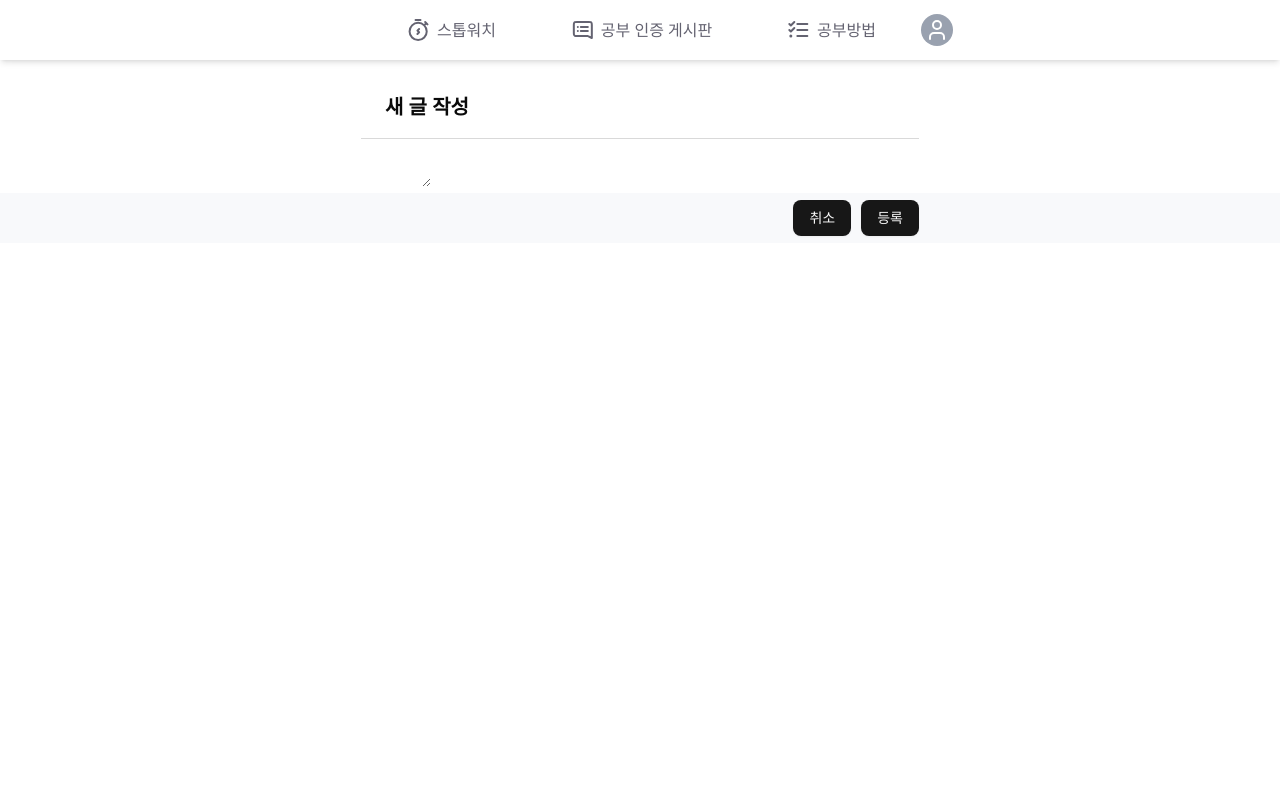
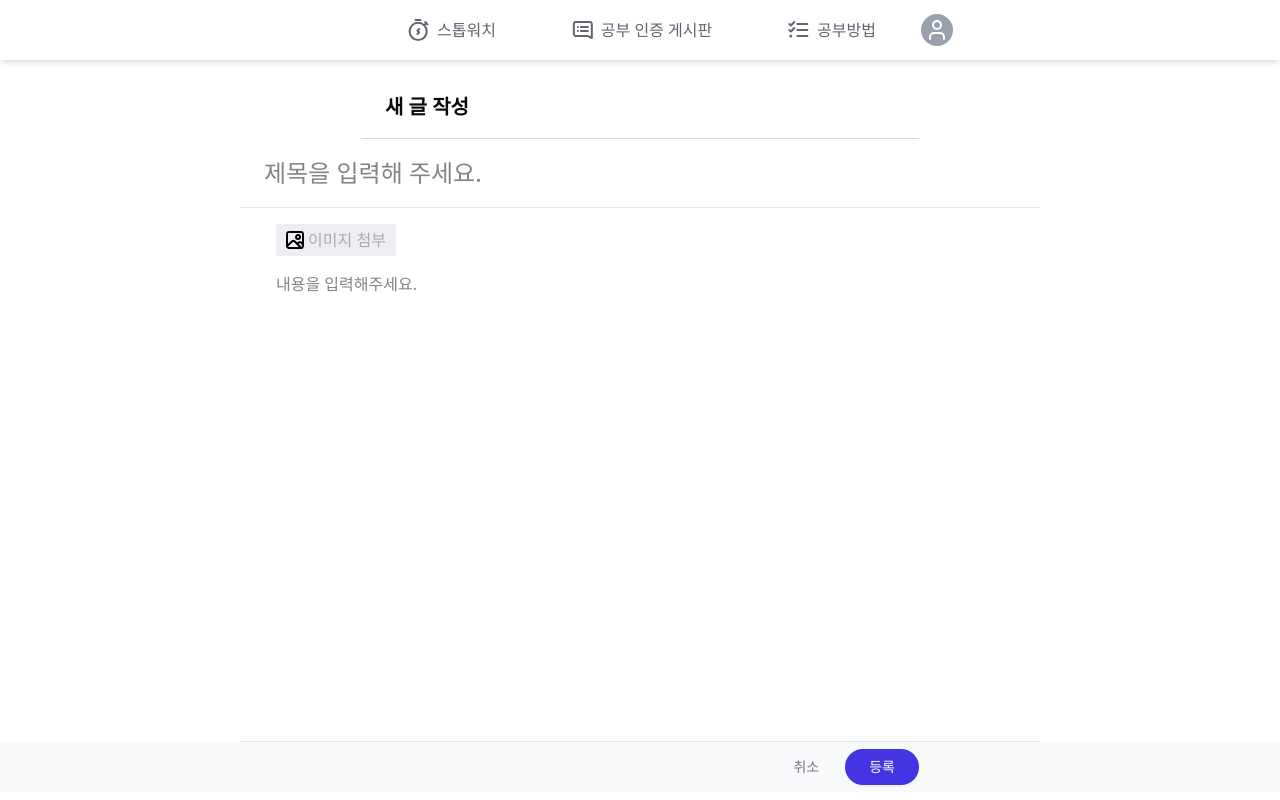
Before and after one commit to SSSunmin/studyCompass, a React (Vite) app: page /how-to-study/create in a window 1280 px wide. Built offline with nearby package versions, Linux system fonts and the light colour scheme; a web font is replaced by a local one.

Commit message:
새글 작성 페이지 추가

```diff
--- a/src/views/how-to-study/StudyPost.tsx
+++ b/src/views/how-to-study/StudyPost.tsx
@@ -2,16 +2,28 @@ import {Button} from "@/components/ui/button.tsx";
 
 const StudyPost = () => {
     return (
-        <div className={"pt-[16px]"}>
+        <div className={"pt-[16px] h-[calc(100vh-126px)] "}>
             <div className={"px-[361px]"}>
                 <div className={'text-[20px] font-bold px-[24px] py-[16px] border-b border-[#D9D9D9]'}>새 글 작성</div>
             </div>
-            <form>
-                <input/>
-           <textarea></textarea>
+            <form className={"h-full"}>
+                <div className={'ml-auto mr-auto w-[800px] border-b border-[#E1E5E9] px-[24px] py-[16px]'}>
+                    <input className={'text-[24px] outline-0'} placeholder={"제목을 입력해 주세요."}/>
+                </div>
+                <div className={'ml-auto mr-auto w-[800px] px-[36px] pt-[16px] '}>
+                    <label htmlFor={"file"} className={"flex items-center justify-center gap-[4px] w-[120px] text-[#A9A9B2] text-[16px] py-[4px] bg-[#EEEDF1]"}><svg xmlns="http://www.w3.org/2000/svg" width="18" height="18" viewBox="0 0 18 18" fill="none">
+                        <path d="M11.2639 12.9375L9.59583 11.2834C8.7909 10.4851 8.38844 10.086 7.92657 9.94012C7.52037 9.8118 7.08381 9.81652 6.68048 9.9536C6.22188 10.1095 5.82814 10.5172 5.04068 11.3326L1.04409 15.2801M11.2639 12.9375L11.6053 12.599C12.4112 11.7998 12.8141 11.4002 13.2765 11.2543C13.6831 11.126 14.12 11.1311 14.5236 11.2687C14.9824 11.4251 15.3761 11.8339 16.1634 12.6514L17 13.4934M11.2639 12.9375L15.275 16.9565M15.275 16.9565C14.9176 17 14.4543 17 13.8 17H4.2C3.07989 17 2.51984 17 2.09202 16.782C1.71569 16.5903 1.40973 16.2843 1.21799 15.908C1.12796 15.7313 1.07512 15.5321 1.04409 15.2801M15.275 16.9565C15.5293 16.9256 15.7301 16.8727 15.908 16.782C16.2843 16.5903 16.5903 16.2843 16.782 15.908C17 15.4802 17 14.9201 17 13.8V13.4934M1.04409 15.2801C1 14.9221 1 14.4575 1 13.8V4.2C1 3.0799 1 2.51984 1.21799 2.09202C1.40973 1.71569 1.71569 1.40973 2.09202 1.21799C2.51984 1 3.07989 1 4.2 1H13.8C14.9201 1 15.4802 1 15.908 1.21799C16.2843 1.40973 16.5903 1.71569 16.782 2.09202C17 2.51984 17 3.0799 17 4.2V13.4934M14 5.99989C14 7.10446 13.1046 7.99989 12 7.99989C10.8954 7.99989 10 7.10446 10 5.99989C10 4.89532 10.8954 3.99989 12 3.99989C13.1046 3.99989 14 4.89532 14 5.99989Z" stroke="black" stroke-width="2" stroke-linecap="round" stroke-linejoin="round"/>
+                    </svg>이미지 첨부</label>
+                    <input id={"file"} type={"file"} className={'hidden'}/>
+                </div>
+                <div className={'ml-auto mr-auto w-[800px] border-b border-[#E1E5E9] h-[calc(100%-172px)] '}>
+                    <textarea className={"w-full h-full resize-none text-[16px] px-[36px] py-[16px] outline-0"} placeholder={"내용을 입력해주세요."}/>
+                </div>
+
+
                 <div className={'flex px-[361px] gap-[10px] w-full h-[50px] bg-[#F8F9FB] items-center justify-end'}>
-                    <Button>취소</Button>
-                    <Button>등록</Button>
+                    <Button className={'bg-transparent  text-[#737382] shadow-none hover:bg-[#F8F9FB] cursor-pointer'}>취소</Button>
+                    <Button className={'bg-[#4434E2] text-white rounded-full px-[24px] hover:bg-[#4434E2] cursor-pointer'}>등록</Button>
                 </div>
             </form>
 
```
